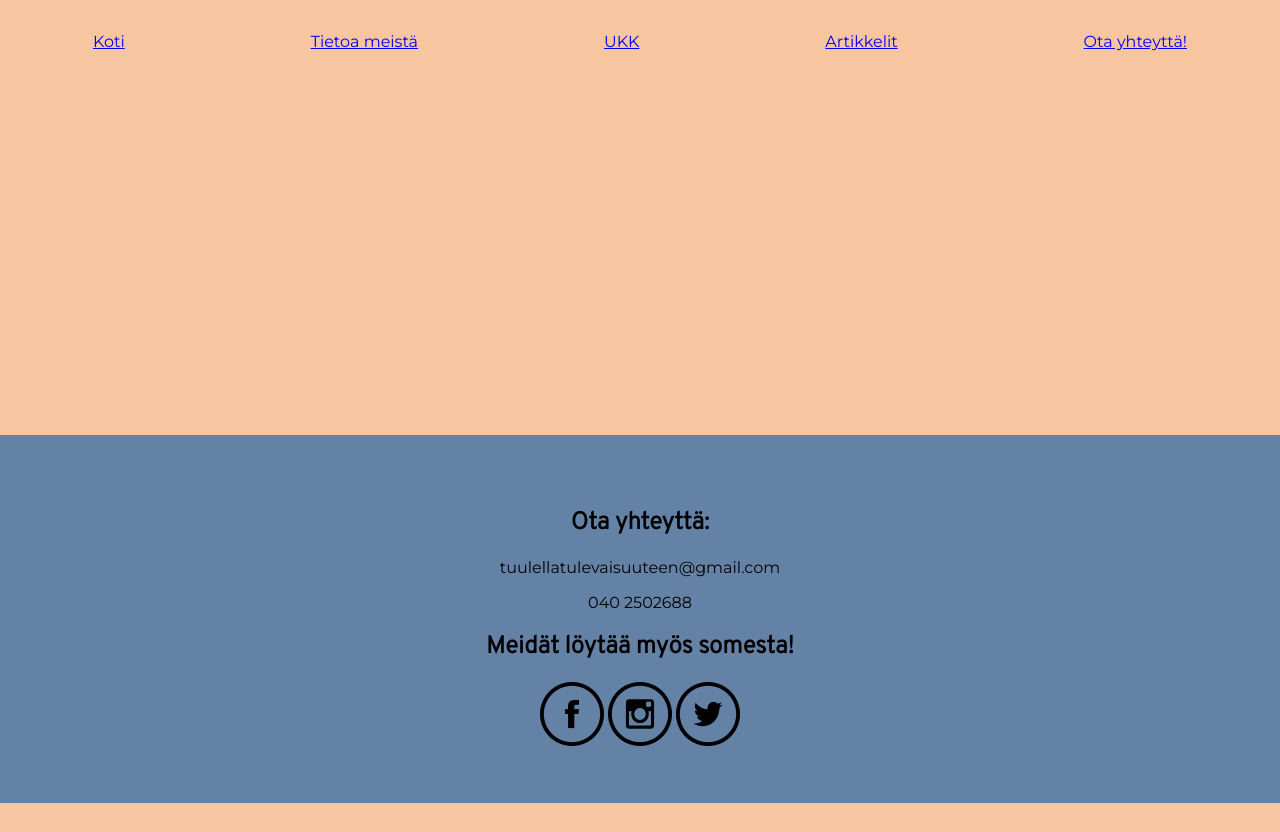
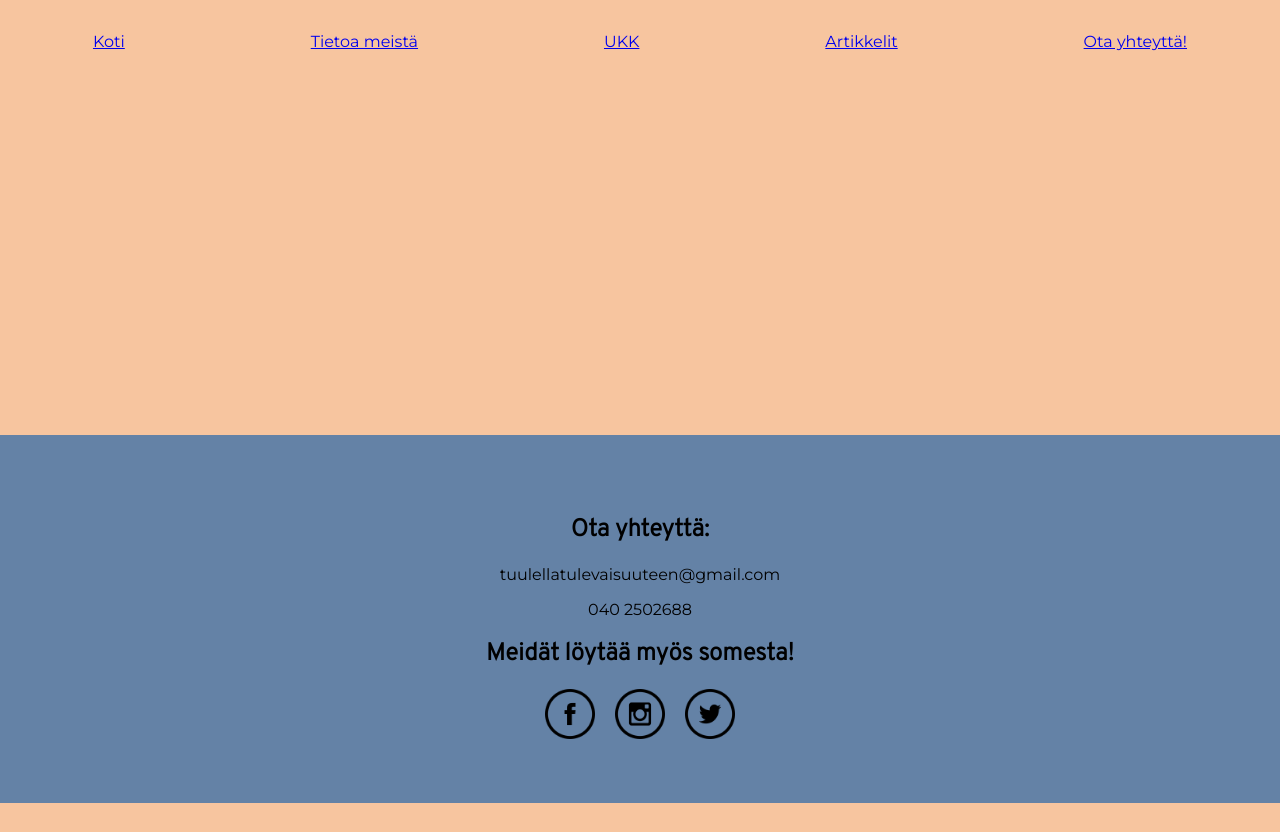
Before and after one commit to inkerinora/kampanjasivu, a plain HTML site: page ukk.html in a window 1280 px wide. Drawn offline with Linux system fonts and the light colour scheme.

Commit message:
somelogot vielä kerran

```diff
--- a/styles.css
+++ b/styles.css
@@ -72,6 +72,11 @@ body {
   }
 
   footer img {
-    width: 64px;
-    height: 64px;
+    width: 50px;
+    height: 50px;
   }
+
+  #ig {
+    margin-left: 5%;
+    margin-right: 5%;
+  }
```
